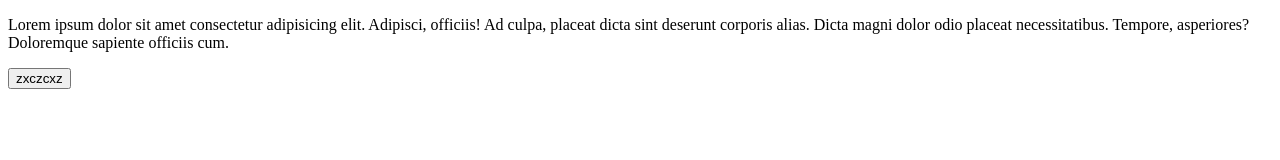
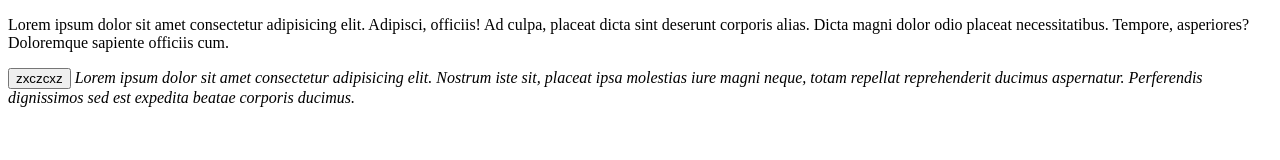
Before and after one commit to SLashikkk/test-repo, a plain HTML site: page index.html in a window 1280 px wide. Drawn offline with Linux system fonts and the light colour scheme.

Commit message:
aasdasdakkkkkvvvvv

```diff
--- a/index.html
+++ b/index.html
@@ -8,5 +8,6 @@
 <body>
   <p>Lorem ipsum dolor sit amet consectetur adipisicing elit. Adipisci, officiis! Ad culpa, placeat dicta sint deserunt corporis alias. Dicta magni dolor odio placeat necessitatibus. Tempore, asperiores? Doloremque sapiente officiis cum.</p>
 <button>zxczcxz</button>
+<em>Lorem ipsum dolor sit amet consectetur adipisicing elit. Nostrum iste sit, placeat ipsa molestias iure magni neque, totam repellat reprehenderit ducimus aspernatur. Perferendis dignissimos sed est expedita beatae corporis ducimus.</em>
 </body>
 </html>
```
